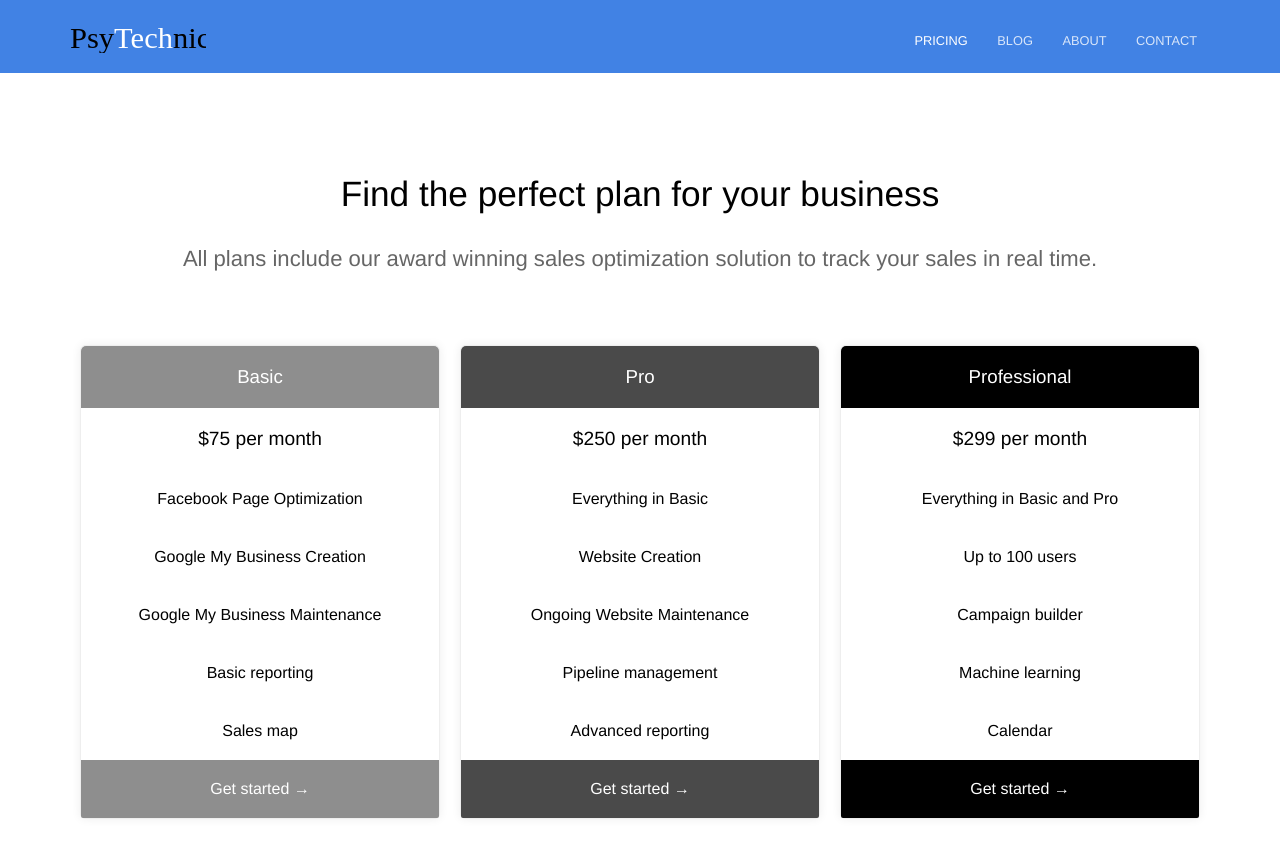
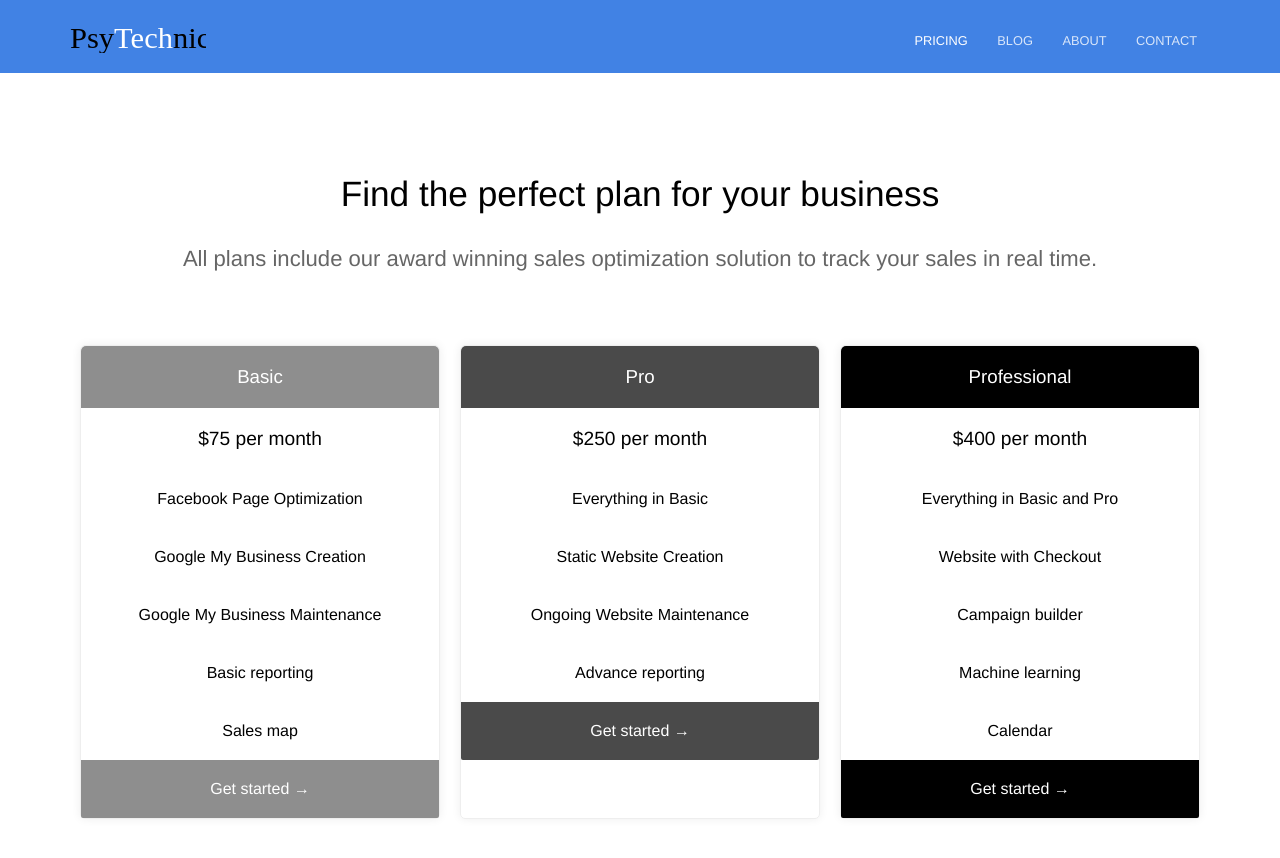
Before and after one commit to HaydenRKirk/HaydenRKirk.github.io, a Jekyll site: the page built from pricing.html, in a window 1280 px wide and 900 px high. Shown: the top 858 px of the window. Built offline with Jekyll 4.4.1, drawn with Linux system fonts in a browser that asks for light colours.

Commit message:
Update pricing.html

```diff
--- a/pricing.html
+++ b/pricing.html
@@ -28,13 +28,11 @@ pricing_table:
         highlight: true
       - text: Everything in Basic
         highlight: false
-      - text: Website Creation
+      - text: Static Website Creation
         highlight: false
       - text: Ongoing Website Maintenance
         highlight: false
-      - text: Pipeline management
-        highlight: false
-      - text: Advanced reporting
+      - text: Advance reporting
         highlight: false
     call_to_action:
       link: http://mysite.com?plan=pro
@@ -42,11 +40,11 @@ pricing_table:
   - name: Professional
     color: "#000000"
     features:
-      - text: $299 per month
+      - text: $400 per month
         highlight: true
       - text: Everything in Basic and Pro
         highlight: false
-      - text: Up to 100 users
+      - text: Website with Checkout
         highlight: false
       - text: Campaign builder
         highlight: false
```
